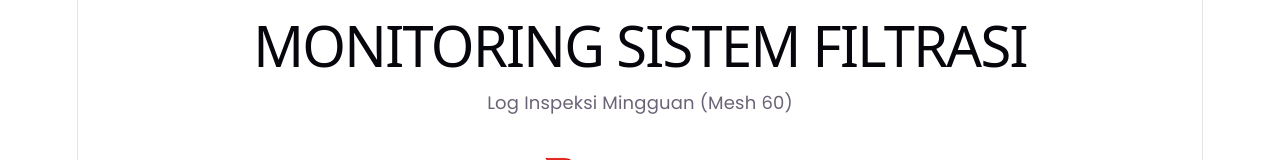
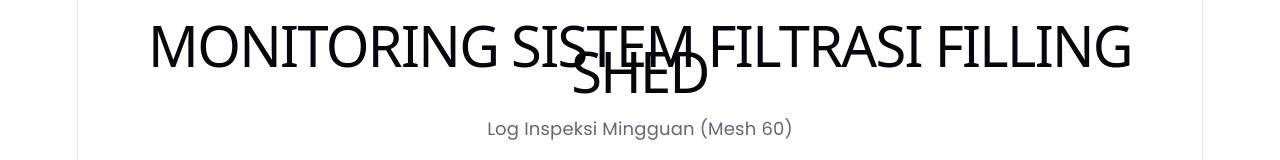
Before and after one commit to reynaaldii/monitoring-filtrasi, a React (Vite) app: page / in a window 1280 px wide. Shown: the top 160 px of the page. Built offline with nearby package versions, Linux system fonts and the light colour scheme; no server answers.

Commit message:
Update judul dan tambah tulisan copyright

```diff
--- a/src/App.jsx
+++ b/src/App.jsx
@@ -103,7 +103,7 @@ export default function App() {
     script.onload = () => {
       const XLSX = window.XLSX;
       const wsData = [
-        ['MONITORING SISTEM FILTRASI - MESH 60'],
+        ['MONITORING SISTEM FILTRASI FILLING SHED - MESH 60'],
         [`Bay Area: ${selectedBay}`, '', '', `Jalur: ${selectedJalur}`, '', '', `Bulan: ${selectedBulan}`],
         [],
         ['Minggu', 'Tanggal', 'ΔP Rata-rata (bar)', 'Flowrate Rata-rata (L/m)', 'Kondisi Filter', 'Indikasi', 'Tindakan', 'PIC', 'Keterangan', 'Tanggal Service Terakhir']
@@ -162,7 +162,7 @@ export default function App() {
 
           <div className="bg-white p-6 rounded-xl shadow-sm border border-gray-200 flex flex-row justify-between items-center gap-4">
             <div>
-              <h1 className="text-xl md:text-3xl font-extrabold text-black tracking-tight uppercase">MONITORING SISTEM FILTRASI</h1>
+              <h1 className="text-xl md:text-3xl font-extrabold text-black tracking-tight uppercase">MONITORING SISTEM FILTRASI FILLING SHED</h1>
               <p className="text-sm md:text-base text-gray-500 mt-1 font-medium">Log Inspeksi Mingguan (Mesh 60)</p>
             </div>
 
@@ -319,7 +319,7 @@ export default function App() {
           </div>
 
           {/* Copyright Footer */}
-          <div className="mt-20 text-center pb-8">
+          <div className="mt-[80px] text-center pb-8">
             <p className="text-sm font-bold text-gray-500">
               &copy; 2026 Fuel Terminal Tuban. All Rights Reserved
             </p>
```
